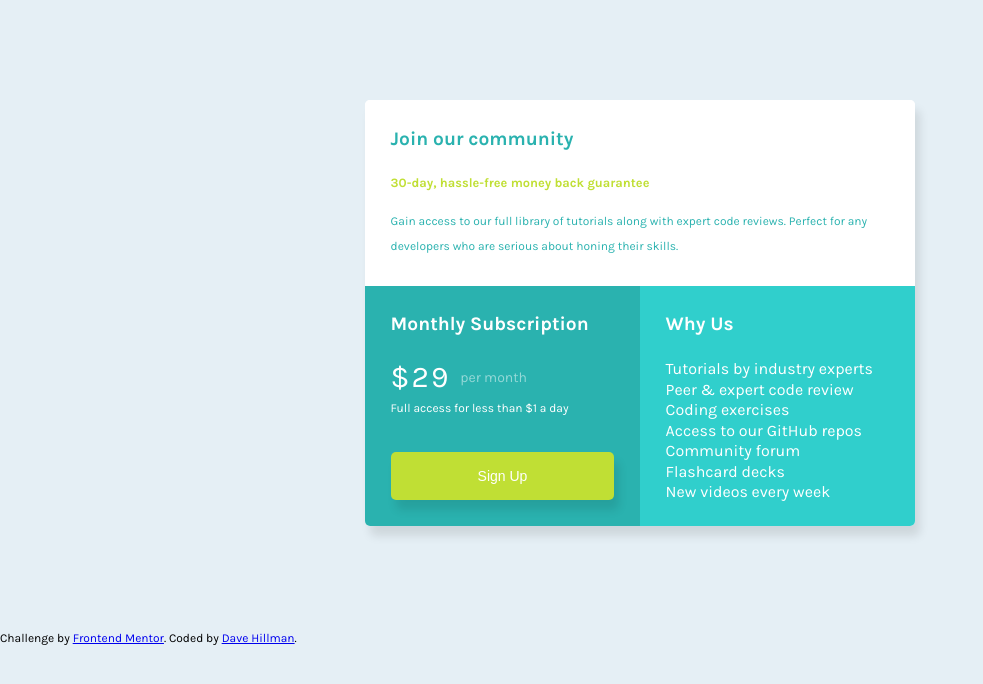
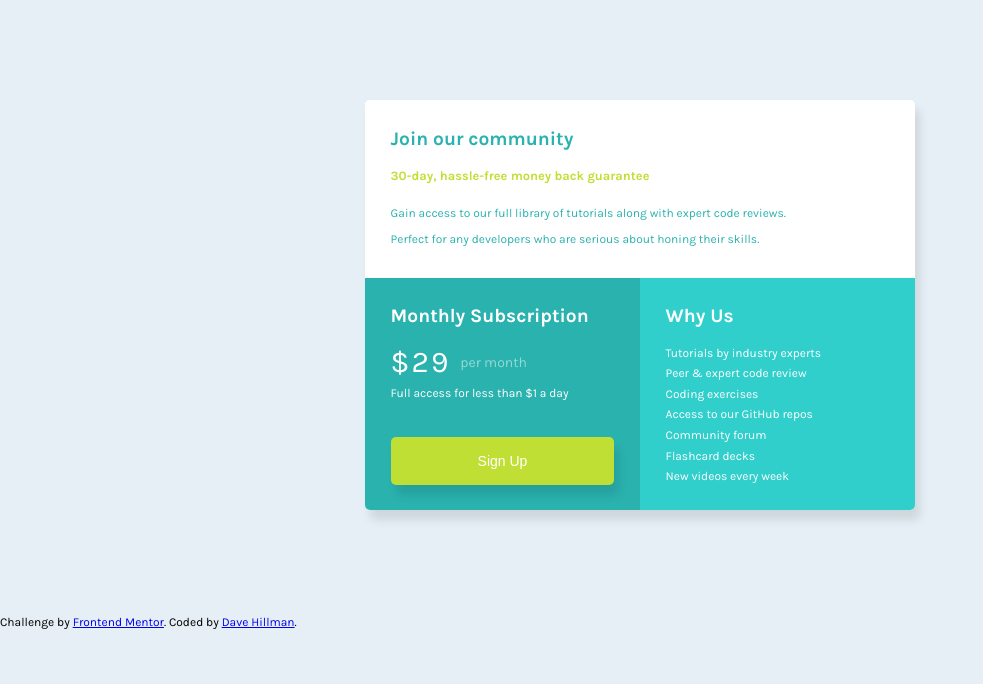
Before and after one commit to dhillman1989/singlepriceitem, a website built with Parcel: page index.html in a window 1280 px wide. Shown: the whole page, without its empty margins (0-983 px from the left). Built offline with nearby package versions, Linux system fonts and the light colour scheme.

Commit message:
fixed spacing

```diff
--- a/styles.css
+++ b/styles.css
@@ -22,7 +22,7 @@ body {
 h3 {
   font-size: 1.2em;
   font-weight: 700;
-  margin-bottom: 1em;
+  margin-bottom: 0.6em;
 }
 
 h4 {
@@ -73,6 +73,10 @@ p {
 }
 
 .details {
+  padding-right: 100px;
+}
+
+.details {
   grid-row: 1/2;
   background: white;
 }
@@ -112,7 +116,6 @@ p {
 ul {
   list-style-type: none;
   padding: 0;
-  margin:
   font-size: 12px;
   font-weight: 400;
 }
```
